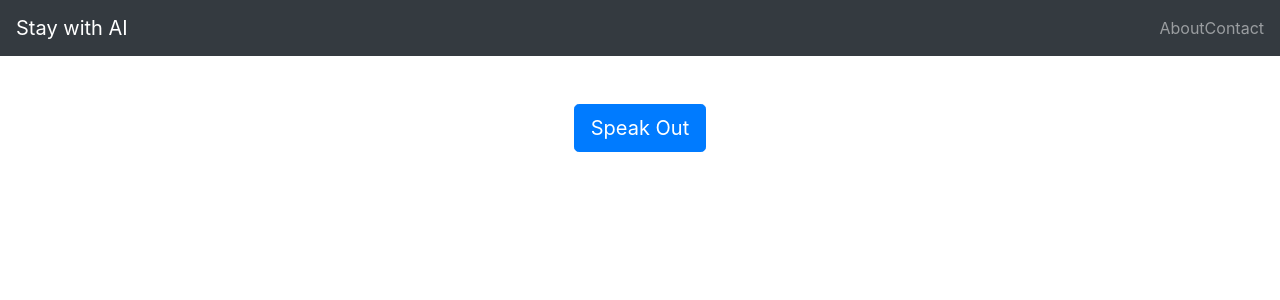
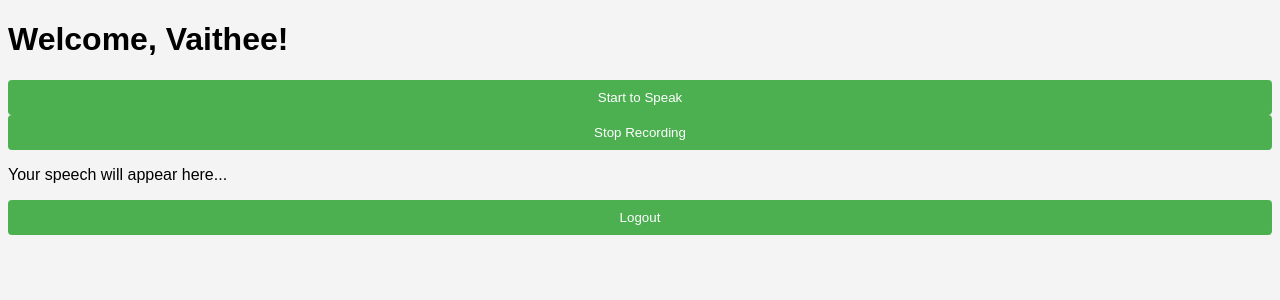
Before and after one commit to vaitheeshwarij14/AI_Flight_booking, a Flask app: page /index in a window 1280 px wide. Shown: the top 300 px of the page. Run offline with Flask 3, Linux system fonts and the light colour scheme; a user stored in the database is signed in; some libraries are stand-ins or nearby versions.

Commit message:
Able the recog the voice and connection to the database is done

```diff
--- a/stay_with_AI/app.py
+++ b/stay_with_AI/app.py
@@ -1,17 +1,13 @@
 from flask import Flask, render_template, request, redirect, url_for, flash, session
-import sqlite3
-import subprocess  # To trigger the Python voice recorder script
-from werkzeug.security import generate_password_hash, check_password_hash
+import sqlite3  # Make sure to import sqlite3
 
 app = Flask(__name__)
 app.secret_key = 'supersecretkey'
 
-# Connect to SQLite database
 def get_db():
     conn = sqlite3.connect('users.db')
     return conn
 
-# Route for the login page
 @app.route('/', methods=['GET', 'POST'])
 def login():
     if request.method == 'POST':
@@ -22,7 +18,7 @@ def login():
         cursor = conn.cursor()
         cursor.execute("SELECT password FROM users WHERE email=? OR username=?", (email_or_username, email_or_username))
         user = cursor.fetchone()
-        if user and check_password_hash(user[0], password):
+        if user and password == user[0]:
             session['user'] = email_or_username
             return redirect(url_for('index'))
         else:
@@ -30,13 +26,12 @@ def login():
 
     return render_template('login.html')
 
-# Route for the registration page
 @app.route('/register', methods=['GET', 'POST'])
 def register():
     if request.method == 'POST':
         username = request.form['username']
         email = request.form['email']
-        password = generate_password_hash(request.form['password'])
+        password = request.form['password']
 
         conn = get_db()
         cursor = conn.cursor()
@@ -47,23 +42,16 @@ def register():
 
     return render_template('register.html')
 
-# Route for the main page
 @app.route('/index')
 def index():
     if 'user' not in session:
         return redirect(url_for('login'))
     return render_template('index.html')
 
-# Route to start/stop the voice recording
-@app.route('/start_recording', methods=['POST'])
-def start_recording():
-    if request.method == 'POST':
-        action = request.form.get('action')
-        if action == 'start':
-            subprocess.Popen(["python", "voice_recorder.py", "start"])
-        elif action == 'stop':
-            subprocess.Popen(["python", "voice_recorder.py", "stop"])
-        return redirect(url_for('index'))
+@app.route('/logout')
+def logout():
+    session.pop('user', None)
+    return redirect(url_for('login'))
 
 if __name__ == '__main__':
     app.run(debug=True)
--- a/stay_with_AI/static/styles.css
+++ b/stay_with_AI/static/styles.css
@@ -1,41 +1,35 @@
 body {
     font-family: Arial, sans-serif;
+    background-color: #f4f4f4;
 }
 
-nav {
-    display: flex;
-    justify-content: space-between;
-    padding: 10px 20px;
-    background-color: #333;
-    color: white;
+.login-container, .register-container {
+    width: 300px;
+    margin: 100px auto;
+    padding: 30px;
+    background-color: white;
+    border-radius: 5px;
+    box-shadow: 0 2px 10px rgba(0, 0, 0, 0.1);
 }
 
-nav .left {
-    font-size: 1.5rem;
-}
-
-nav .right a {
-    margin-left: 20px;
-    color: white;
-    text-decoration: none;
-}
-
-.login-container {
-    max-width: 400px;
-    margin: 100px auto;
-    padding: 20px;
-    border: 1px solid #ccc;
-    border-radius: 8px;
-}
-
-.login-container input {
+input[type="text"], input[type="password"], input[type="email"] {
     width: 100%;
     padding: 10px;
     margin: 10px 0;
+    border: 1px solid #ccc;
+    border-radius: 4px;
 }
 
 button {
+    width: 100%;
     padding: 10px;
-    margin: 10px 0;
-    width: 100%;
+    background-color: #4CAF50;
+    color: white;
+    border: none;
+    border-radius: 4px;
+    cursor: pointer;
 }
+
+button:hover {
+    background-color: #45a049;
+}
--- a/stay_with_AI/templates/index.html
+++ b/stay_with_AI/templates/index.html
@@ -3,36 +3,65 @@
 <head>
     <meta charset="UTF-8">
     <meta name="viewport" content="width=device-width, initial-scale=1.0">
-    <title>Main Page</title>
-    <link rel="stylesheet" href="https://stackpath.bootstrapcdn.com/bootstrap/4.5.2/css/bootstrap.min.css">
-    <script src="https://code.jquery.com/jquery-3.5.1.min.js"></script>
-</head>
-<body>
-    <nav class="navbar navbar-dark bg-dark">
-        <a class="navbar-brand" href="#">Stay with AI</a>
-        <ul class="navbar-nav flex-row ml-md-auto d-none d-md-flex">
-            <li class="nav-item">
-                <a class="nav-link" href="#">About</a>
-            </li>
-            <li class="nav-item">
-                <a class="nav-link" href="#">Contact</a>
-            </li>
-        </ul>
-    </nav>
+    <title>Index</title>
+    <link rel="stylesheet" href="{{ url_for('static', filename='styles.css') }}">
+    <script src="https://code.jquery.com/jquery-3.6.0.min.js"></script>
+    <script>
+        var recognition;
+        var isRecording = false;
 
-    <div class="container text-center mt-5">
-        <button id="speakButton" class="btn btn-lg btn-primary">Speak Out</button>
-        <p id="result" class="mt-4"></p>
-    </div>
+        $(document).ready(function() {
+            $('#start-recording').on('click', function() {
+                if (isRecording) {
+                    alert("Recording is already in progress.");
+                    return;
+                }
+                // Start recording
+                recognition = new (window.SpeechRecognition || window.webkitSpeechRecognition)();
+                recognition.lang = 'en-US';
+                recognition.interimResults = true;
 
-    <script>
-        $(document).ready(function() {
-            $('#speakButton').click(function() {
-                $.post("/speak", function(response) {
-                    $('#result').text(response.transcription);
-                });
+                recognition.onresult = function(event) {
+                    var transcript = '';
+                    for (var i = event.resultIndex; i < event.results.length; i++) {
+                        transcript += event.results[i][0].transcript;
+                    }
+                    $('#transcription').text(transcript);
+                };
+
+                recognition.onerror = function(event) {
+                    console.error("Speech recognition error:", event.error);
+                };
+
+                recognition.start();
+                isRecording = true;
+            });
+
+            $('#stop-recording').on('click', function() {
+                if (!isRecording) {
+                    alert("No recording is in progress.");
+                    return;
+                }
+                // Stop recording
+                if (recognition) {
+                    recognition.stop();
+                }
+                isRecording = false;
+            });
+
+            $('#logout').on('click', function() {
+                window.location.href = '/logout';
             });
         });
     </script>
+</head>
+<body>
+    <div class="index-container">
+        <h1>Welcome, {{ session['user'] }}!</h1>
+        <button id="start-recording">Start to Speak</button>
+        <button id="stop-recording">Stop Recording</button>
+        <p id="transcription">Your speech will appear here...</p>
+        <button id="logout">Logout</button>
+    </div>
 </body>
 </html>
```
Also changed, not shown: stay_with_AI/create_db.py (+8 -7 lines), stay_with_AI/speech_to_text.py (+26 -16 lines), stay_with_AI/templates/login.html (+11 -0 lines), stay_with_AI/templates/register.html (+12 -1 lines), stay_with_AI/users.db.
